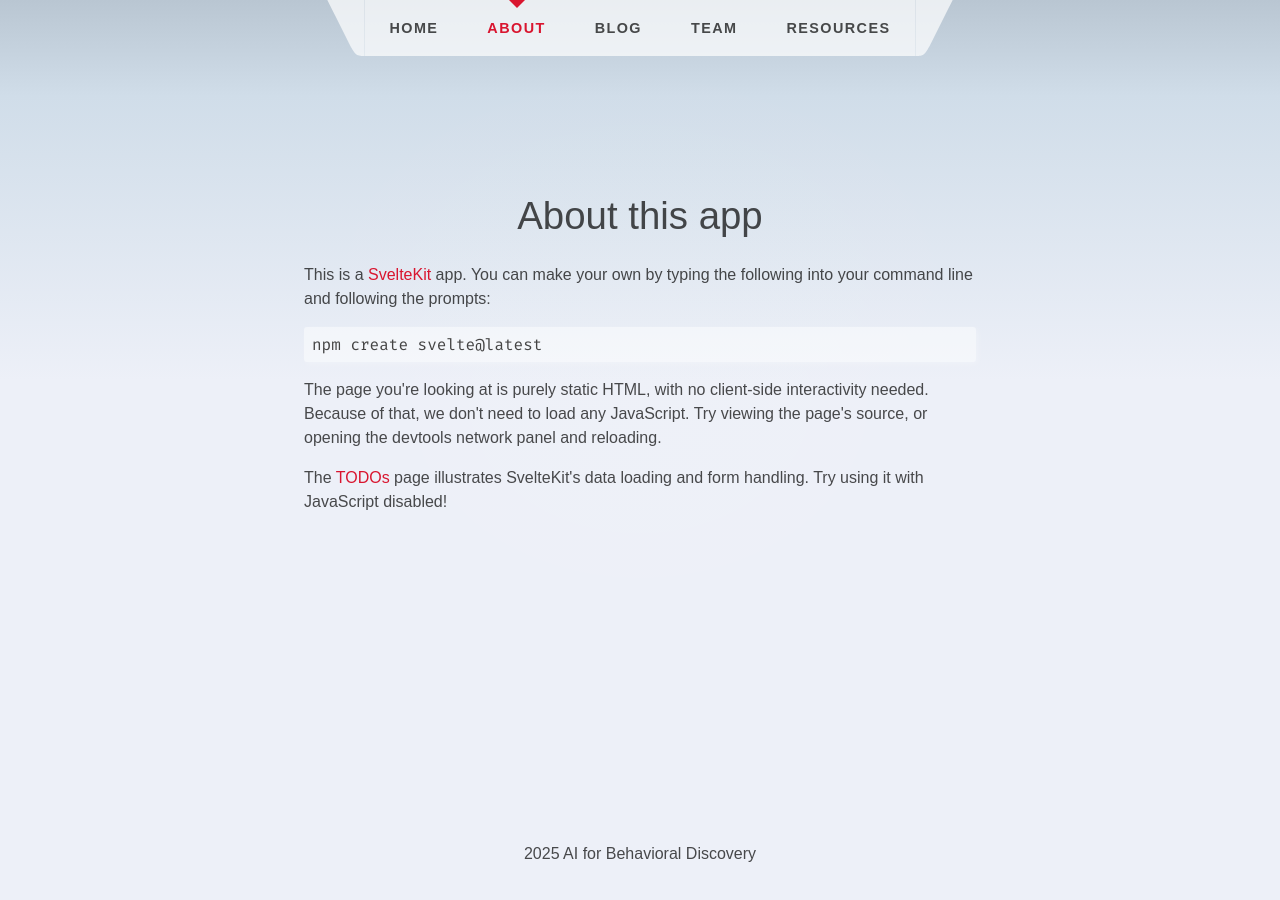
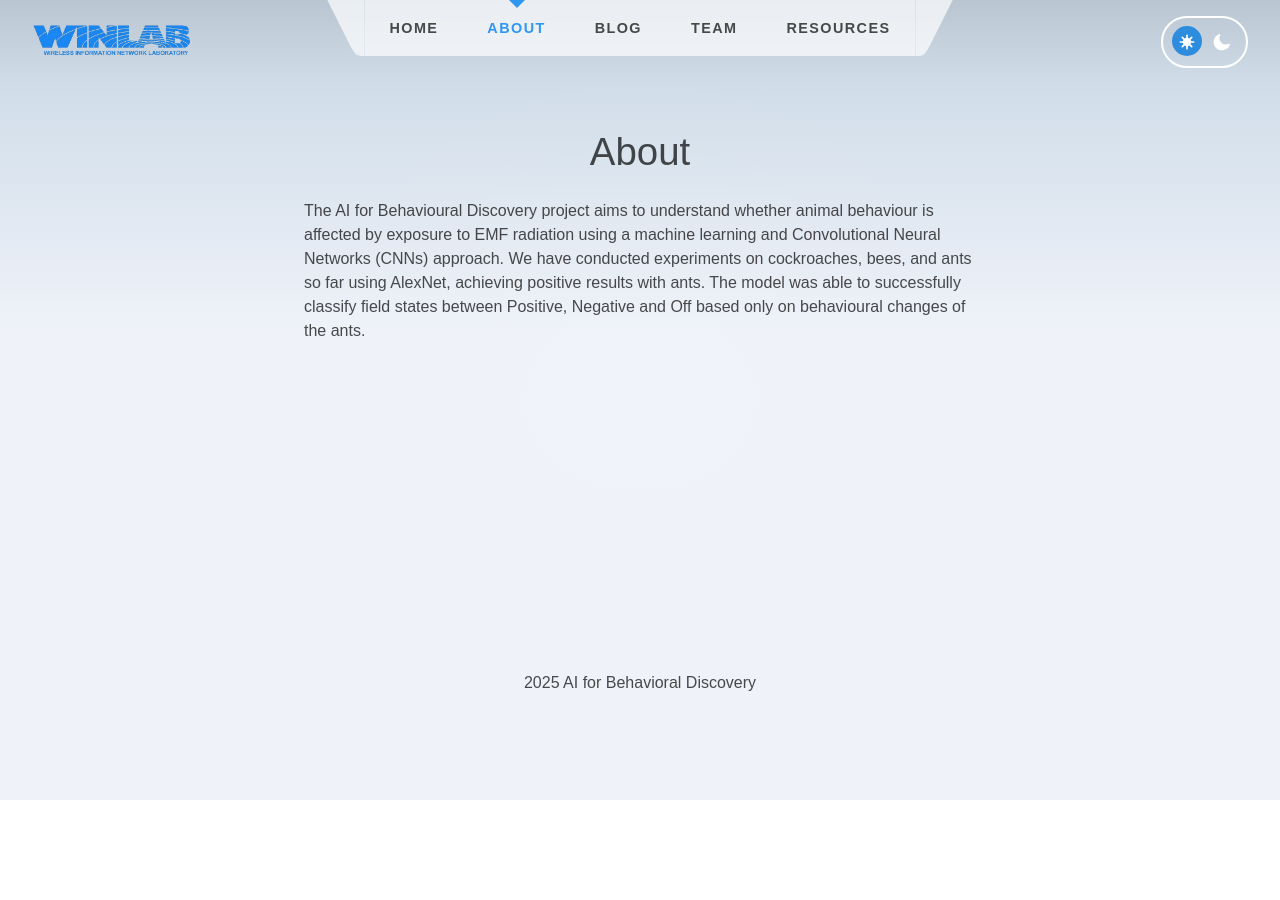
Before and after one commit to ajs787/ai-website, a SvelteKit app: page /about in a window 1280 px wide. Shown: the top 900 px of the page. After the commit the page ends 800 px from the top, so only its background shows below. Built offline with nearby package versions, Linux system fonts and the light colour scheme.

Commit message:
fixed light dark button, updated color, fixed blog resources about

```diff
--- a/src/app.css
+++ b/src/app.css
@@ -1,4 +1,5 @@
 @import '@fontsource/fira-mono';
+
 
 :root {
   font-family: Arial, -apple-system, BlinkMacSystemFont, 'Segoe UI', Roboto, Oxygen, Ubuntu,
@@ -7,8 +8,8 @@
   --pure-white: #ffffff;
   --primary-color: #b9c6d2;
   --secondary-color: #d0dde9;
-  --tertiary-color: #edf0f8;
-  --accent-color: #d9152f;
+  --tertiary-color: #eff2f9;
+  --accent-color: #3097f0;
   --heading-color: rgba(0, 0, 0, 0.7);
   --text-color: #444444;
   --background-without-opacity: rgba(255, 255, 255, 0.7);
@@ -20,8 +21,8 @@
 [data-theme='dark'] {
   --primary-color: #0f172a;
   --secondary-color: #1e293b;
-  --tertiary-color: #334155;
-  --accent-color: #f43f5e;
+  --tertiary-color: #3e5068;
+  --accent-color: #53a3f3;
   --heading-color: rgba(255, 255, 255, 0.85);
   --text-color: #e2e8f0;
   --background-without-opacity: rgba(15, 23, 42, 0.8);
--- a/src/lib/header/Header.svelte
+++ b/src/lib/header/Header.svelte
@@ -1,12 +1,12 @@
 <script>
 	import { page } from '$app/stores';
-	import logo from './svelte-logo.svg';
+	import logo from './logo.png';
 </script>
 
 <header>
 	<div class="corner">
 		<a href="https://kit.svelte.dev">
-			<!-- <img src={logo} alt="SvelteKit" /> -->
+			<img src={logo} alt="SvelteKit" />
 		</a>
 	</div>
 
@@ -48,8 +48,8 @@
 	}
 
 	.corner {
-		width: 4em;
-		height: 3em;
+		width: 10em;
+		height: 5em;
 	}
 
 	.corner a {
@@ -61,9 +61,15 @@
 	}
 
 	.corner img {
-		width: 2em;
-		height: 2em;
+		width: 10em;
+		height: 6em;
 		object-fit: contain;
+
+	}
+
+	h2{
+		font-size: 18px;
+		font-weight:bolder;
 	}
 
 	nav {
@@ -142,4 +148,8 @@
 	li.active a {
   		color: var(--accent-color);
 	}
+
+	:global([data-theme='dark']) nav {
+		--background: rgba(104, 118, 153, 0.85); /* or just #000 for solid black */
+	}
 </style>
--- a/src/routes/+layout.svelte
+++ b/src/routes/+layout.svelte
@@ -3,6 +3,7 @@
   import { webVitals } from '$lib/vitals';
   import { browser } from '$app/env';
   import { page } from '$app/stores';
+  import DarkModeToggle from './DarkModeToggle.svelte';
   import '../app.css';
 
   let analyticsId = import.meta.env.VERCEL_ANALYTICS_ID;
@@ -15,6 +16,8 @@
     })
   }
 </script>
+
+<DarkModeToggle />
 
 <Header />
 
--- a/src/routes/+page.svelte
+++ b/src/routes/+page.svelte
@@ -1,10 +1,3 @@
-<script>
-  // Counter import removed
-  import DarkModeToggle from './DarkModeToggle.svelte';
-</script>
-
-<DarkModeToggle />
-
 <svelte:head>
   <title>Home</title>
   <meta name="description" content="AI for Behavioral Discovery project site" />
@@ -21,11 +14,9 @@
 
 <!-- What We Do Section -->
 <section class="what-we-do">
-  <h2>The Mission</h2>
-  <p>
-    The AI for Behavioural Discovery project aims to understand whether animal behaviour is affected by exposure to EMF radiation using a machine learning and Convolutional Neural Networks(CNNs) approach. We have conducted experiments on cockroaches, bees, and ants so far using AlexNet, achieving positive results with ants. The model was able to successfully classify field states between Positive, Negative and Off based only on behavioural changes of the ants.
 
-  </p>
+  <a href="/about">Click here to learn more --></a>
+
 </section>
 
 
@@ -38,6 +29,10 @@
     max-width: 800px;
     margin: 0 auto;
     text-align: center;
+  }
+
+  .description{
+
   }
 
   .main-title {
@@ -71,7 +66,9 @@
   }
 
   a {
+    font-size: 1.5rem;
     margin-top: 1rem;
+    margin-bottom: 5rem;
     color: var(--accent-color);
     font-weight: 600;
     text-decoration: none;
--- a/src/routes/DarkModeToggle.svelte
+++ b/src/routes/DarkModeToggle.svelte
@@ -40,7 +40,10 @@
   .switch {
     display: flex;
     align-items: center;
-    position: relative;
+    position: fixed;
+    top: 1rem;
+    right: 2rem;
+    z-index: 1000;
     width: 75px;
     height: 40px;
     border: 2px solid white;
@@ -61,7 +64,7 @@
     position: absolute;
     width: 30px;
     height: 30px;
-    background-color: #2dd4bf;
+    background-color: #2e8cde;
     border-radius: 50%;
     top: 8px;
     left: 9px;
--- a/src/routes/about/+page.svelte
+++ b/src/routes/about/+page.svelte
@@ -1,34 +1,35 @@
+<script>
+	import { enhance } from '$lib/form';
+	import { scale, fade, fly } from 'svelte/transition';
+	import { flip } from 'svelte/animate';
+
+	let scroll = 0;
+	function handleScroll() {
+		scroll = window.scrollY / (document.body.scrollHeight - window.innerHeight);
+	}
+</script>
+
 <svelte:head>
 	<title>About</title>
 	<meta name="description" content="About this app" />
+
 </svelte:head>
 
-<div class="content">
-	<h1>About this app</h1>
+<div class="content" in:fade={{duration: 300}}>
+	<h1>About</h1>
 
 	<p>
-		This is a <a href="https://kit.svelte.dev">SvelteKit</a> app. You can make your own by typing the
-		following into your command line and following the prompts:
+		The AI for Behavioural Discovery project aims to understand whether animal behaviour
+		is affected by exposure to EMF radiation using a machine learning and Convolutional Neural Networks (CNNs) approach.
+		We have conducted experiments on cockroaches, bees, and ants so far using AlexNet, achieving positive results with ants. The model was able to successfully classify field states between Positive, Negative and Off based only on behavioural changes of the ants.
 	</p>
 
-	<pre>npm create svelte@latest</pre>
-
-	<p>
-		The page you're looking at is purely static HTML, with no client-side interactivity needed.
-		Because of that, we don't need to load any JavaScript. Try viewing the page's source, or opening
-		the devtools network panel and reloading.
-	</p>
-
-	<p>
-		The <a href="/todos">TODOs</a> page illustrates SvelteKit's data loading and form handling. Try using
-		it with JavaScript disabled!
-	</p>
 </div>
 
 <style>
 	.content {
 		width: 100%;
 		max-width: var(--column-width);
-		margin: var(--column-margin-top) auto 0 auto;
+		margin: 0rem auto 0 auto;
 	}
 </style>
--- a/src/routes/resources/+page.svelte
+++ b/src/routes/resources/+page.svelte
@@ -1,34 +1,30 @@
+<script>
+	import { scale, fade, fly } from 'svelte/transition';
+
+	let scroll = 0;
+	function handleScroll() {
+		scroll = window.scrollY / (document.body.scrollHeight - window.innerHeight);
+	}
+</script>
+
 <svelte:head>
 	<title>Resources</title>
 	<meta name="description" content="Resources" />
 </svelte:head>
 
-<div class="content">
+<div class="content" in:fade={{duration: 300}}>
 	<h1>Resources</h1>
 
 	<p>
-		This is a <a href="https://kit.svelte.dev">SvelteKit</a> app. You can make your own by typing the
-		following into your command line and following the prompts:
+		<a href="https://github.com/Elias2660/Unified-bee-Runner">Github Repository</a>
 	</p>
 
-	<pre>npm create svelte@latest</pre>
-
-	<p>
-		The page you're looking at is purely static HTML, with no client-side interactivity needed.
-		Because of that, we don't need to load any JavaScript. Try viewing the page's source, or opening
-		the devtools network panel and reloading.
-	</p>
-
-	<p>
-		The <a href="/todos">TODOs</a> page illustrates SvelteKit's data loading and form handling. Try using
-		it with JavaScript disabled!
-	</p>
 </div>
 
 <style>
 	.content {
 		width: 100%;
 		max-width: var(--column-width);
-		margin: var(--column-margin-top) auto 0 auto;
+		margin: 0rem auto 0 auto;
 	}
 </style>
--- a/src/routes/team/+page.svelte
+++ b/src/routes/team/+page.svelte
@@ -1,36 +1,147 @@
+<script>
+  import { fade } from 'svelte/transition';
+
+  const advisors = [
+    {
+      name: 'Dr. Richard Martin',
+      title: 'Project Advisor',
+      img: '/images/richard-martin.jpg' // replace with real path
+    },
+    {
+      name: 'Dr. Richard Howard',
+      title: 'Project Advisor',
+      img: '/images/richard-howard.jpg'
+    },
+    {
+      name: 'Ben Firner',
+      title: 'Project Advisor',
+      img: '/images/ben-firner.jpg'
+    }
+  ];
+
+  const team = [
+    {
+      name: 'Audrey Shin',
+      title: 'CS + CogSci Undergrad \'27',
+      img: '/images/audrey-shin.jpg'
+    },
+    {
+      name: 'Dhruv Daiya',
+      title: 'CS + DS Undergrad \'27',
+      img: '/images/dhruv-daiya.jpg'
+    },
+    {
+      name: 'Elias Xu',
+      title: '...........................',
+      img: '/images/elias-xu.jpg'
+    }
+  ];
+</script>
+
 <svelte:head>
-	<title>Team</title>
-	<meta name="description" content="Team" />
+  <title>Team</title>
+  <meta name="description" content="Team" />
 </svelte:head>
 
-<div class="content">
-	<h1>Team</h1>
+<section class="team-section" in:fade={{ duration: 300 }}>
+  <h1>Team</h1>
 
-	<p>
-		<strong>Project Advisors:</strong> Dr. Richard Martin, Dr. Richard Howard, Ben Firner
-	</p>
+  <h2>Project Advisors</h2>
+  <div class="grid">
+    {#each advisors as person}
+      <div class="card">
+        <img src={person.img} alt={person.name} />
+        <h3>{person.name}</h3>
+        <p>{person.title}</p>
+      </div>
+    {/each}
+  </div>
 
-	<p>
-		<strong>Undergraduate Team:</strong> Audrey Shin, Dhruv Daiya
-	</p>
-
-	<p>
-
-	</p>
-</div>
-
-
+  <h2>Team Members</h2>
+  <div class="grid">
+    {#each team as person}
+      <div class="card">
+        <img src={person.img} alt={person.name} />
+        <h3>{person.name}</h3>
+        <p>{person.title}</p>
+      </div>
+    {/each}
+  </div>
+</section>
 
 <style>
-	.content {
-		width: 100%;
-		max-width: var(--column-width);
-		margin: 0rem auto 0 auto;
-	}
+  .team-section {
+    max-width: 1000px;
+    margin: 5rem auto;
+    padding: 0 2rem;
+    text-align: center;
+  }
 
-	h1 {
+	:global(h1) {
 	font-size: 2.8rem;
 	font-weight: 800;
 	margin-bottom: 3rem;
 }
+
+  h2 {
+    font-size: 1.6rem;
+    margin: 3rem 0 1rem;
+    font-weight: 700;
+    color: var(--heading-color);
+  }
+
+  .grid {
+	display: grid;
+	grid-template-columns: repeat(3, 1fr); /* exactly 3 columns */
+	gap: 2rem;
+	margin-bottom: 4rem;
+	justify-items: center;
+}
+
+  .card {
+	display: flex;
+  	justify-content: flex-start;
+  	align-items: center;
+
+    background: rgba(255, 255, 255, 0.7);
+    border-radius: 12px;
+    padding: 1rem;
+    box-shadow: 0 8px 20px rgba(0, 0, 0, 0.05);
+    transition: transform 0.3s ease, box-shadow 0.3s ease;
+
+	height: 200px;
+  }
+
+  [data-theme='dark'] .card {
+    background: rgba(255, 255, 255, 0.05);
+    box-shadow: 0 8px 20px rgba(255, 255, 255, 0.05);
+  }
+
+  .card:hover {
+    transform: translateY(-5px);
+    box-shadow: 0 12px 25px rgba(0, 0, 0, 0.1);
+  }
+
+  img {
+    width: 100%;
+    max-width: 120px;
+    height: 120px;
+    border-radius: 9999px;
+    object-fit: cover;
+    margin-bottom: 1rem;
+  }
+
+  h3 {
+    font-size: 1.1rem;
+    font-weight: 600;
+    margin: 0.5rem 0 0;
+    color: var(--heading-color);
+  }
+
+  p {
+    font-size: 0.9rem;
+    margin: 0;
+    color: var(--text-color);
+  }
+
 </style>
```
Also changed, not shown: src/routes/blog/+page.svelte (+37 -61 lines), src/lib/header/logo.png (added).
